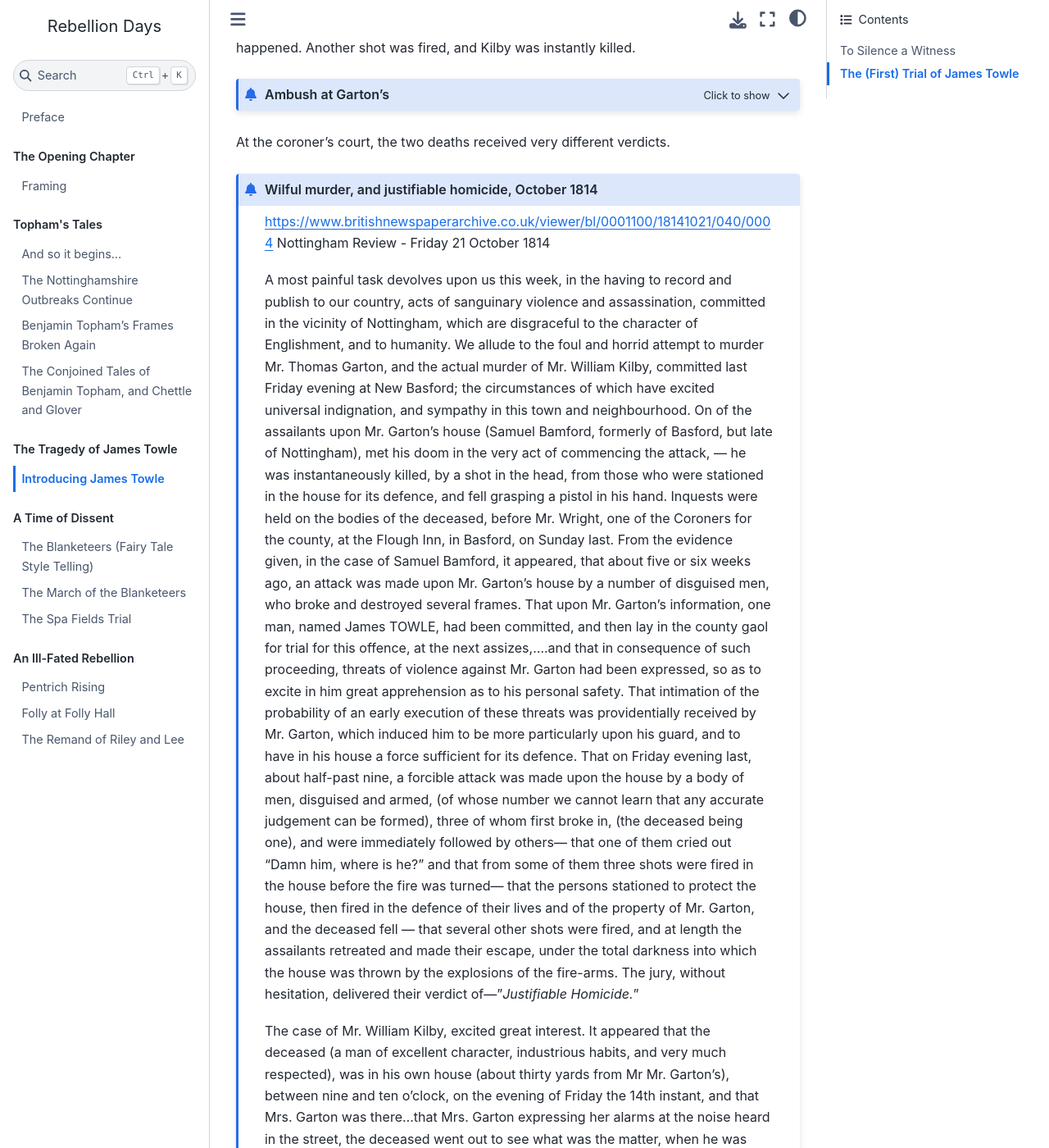
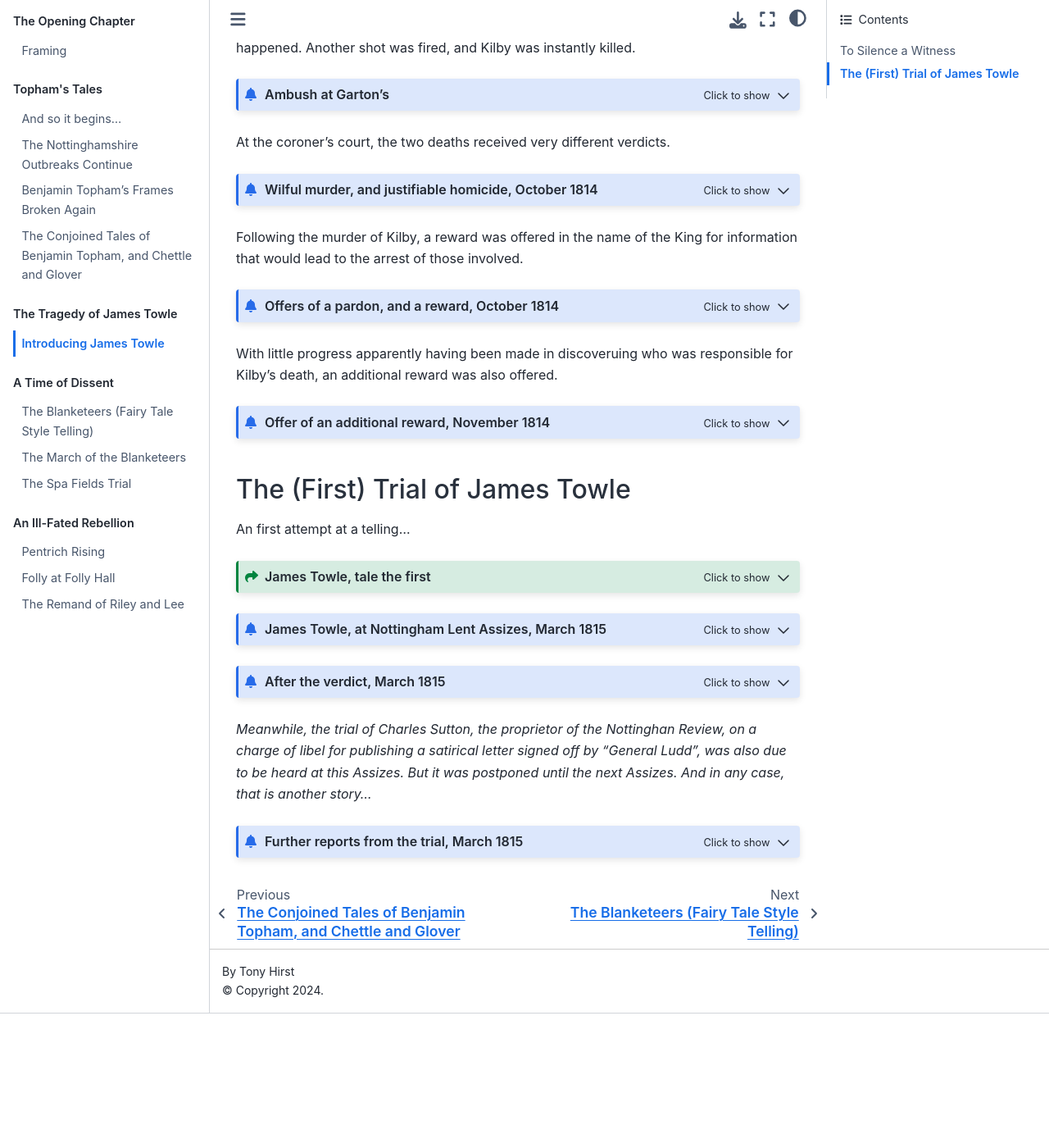
Before and after one commit to psychemedia/pentrich-uprising, a Jupyter Book: the page built from resources/20_James_Towle_1814.md, in a window 1280 px wide and 1400 px high, scrolled down 1823 px. Shown: the whole window at 82% size. Built offline with Jupyter Book 1.0.4 settings and Sphinx 7.4.7 and the Sphinx Book theme 1.1.4, drawn with Linux system fonts in a browser that asks for light colours; after the commit the page ends 3059 px from its top, so only the background shows below that; some of the changed text lies outside the part shown.

Commit message:
restructure

````diff
--- a/resources/20_James_Towle_1814.md
+++ b/resources/20_James_Towle_1814.md
@@ -131,6 +131,11 @@
 
 ## The (First) Trial of James Towle
 
+An first attempt at a telling...
+
+```{admonition} James Towle, tale the first
+:class: dropdown seealso
+
 The trial of James Towle was presided over by Mr. Justice Bayley.  Towle was accused of breaking in to Thomas Garton's house and, with several others, breaking Garton's frames. It is said that fifty pounds had been raised in subscription amongst the frameworknitters to help retain Towle’s Counsel.
 
 During the trial, key witness Thomas Garton declared that it was Towle who had originally demanded entry, immediately recognising him from his voice, although he didnlt actually see him: he had known Towle for years, and they only lived a few hundred yards apart.
@@ -164,10 +169,9 @@
 And so the jury to, and spent the next half an hour or so in their box, deliberating.
 
 And then, they returned their verdict: *not guilty*. As soon as the crowd of framewrok-knitters who had gathered outside the Court heard the verdict, a huge cheer went up, followed by morning cheering in favour of the Judge as he made his way back to his lodgings.
+```
 
-*Meanwhile, the trial of Charles Sutton, the proprietor of the Nottinghan Review, on a charge of libel for publishing a satirical letter signed off by "General Ludd", was also due to be heard at this Assizes. But it was postponed until the next Assizes. And in any case, *that* is another story...*
-
-```{admonition} James Towle, Capitally Indicted, March 1815
+```{admonition} James Towle, at Nottingham Lent Assizes, March 1815
 :class: dropdown
 https://www.britishnewspaperarchive.co.uk/viewer/BL/0001099/18150324/008/0002?browse=true
 
@@ -265,6 +269,8 @@
 
 ```
 
+*Meanwhile, the trial of Charles Sutton, the proprietor of the Nottinghan Review, on a charge of libel for publishing a satirical letter signed off by "General Ludd", was also due to be heard at this Assizes. But it was postponed until the next Assizes. And in any case, that is another story...*
+
 ```{admonition} Further reports from the trial, March 1815
 :class: dropdown
 https://britishnewspaperarchive.co.uk/viewer/BL/0001100/18150324/023/0003?browse=true
````
Also changed, not shown: other parts of resources/20_James_Towle_1814.md (+1 -1 lines).
